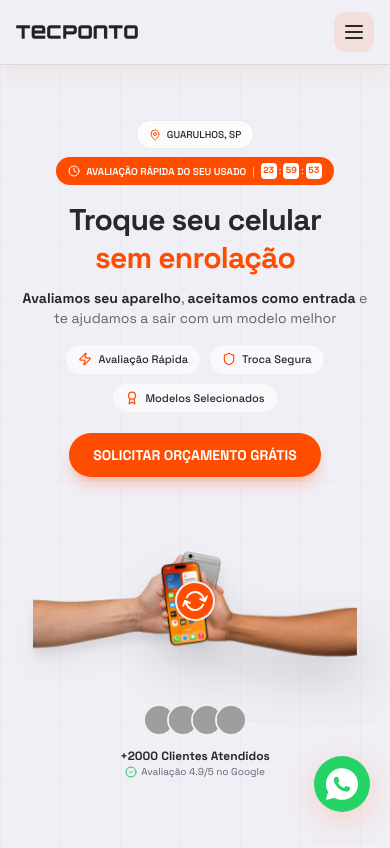
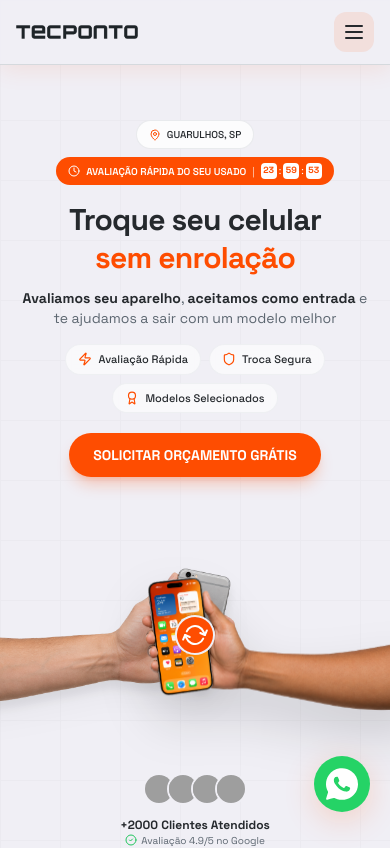
Before and after one commit to igormarinsantos/Tecponto, a React (Vite) app: page /troque in a window 390 px wide. Shown: the top 848 px of the page. Built offline with nearby package versions, Linux system fonts and the light colour scheme; grey boxes are pictures that could not be loaded.

Commit message:
Make Troque mobile hands span viewport

```diff
--- a/src/sections/landing/LandingHeroSection.tsx
+++ b/src/sections/landing/LandingHeroSection.tsx
@@ -524,7 +524,7 @@ const LandingHeroSection = ({ variant = "repare" }: LandingHeroSectionProps) =>
                   initial={{ opacity: 0, scale: 0.95 }}
                   animate={{ opacity: 1, scale: 1 }}
                   transition={{ duration: 0.8, delay: 0.8 }}
-                  className="w-full max-w-[280px] xs:max-w-[320px] aspect-[1.6] relative my-4 flex items-center justify-center lg:hidden overflow-visible select-none"
+                  className="w-screen max-w-none aspect-[1.6] relative my-4 flex items-center justify-center lg:hidden overflow-visible select-none"
                 >
                   {/* Left hand (old phone) */}
                   <motion.img
```
